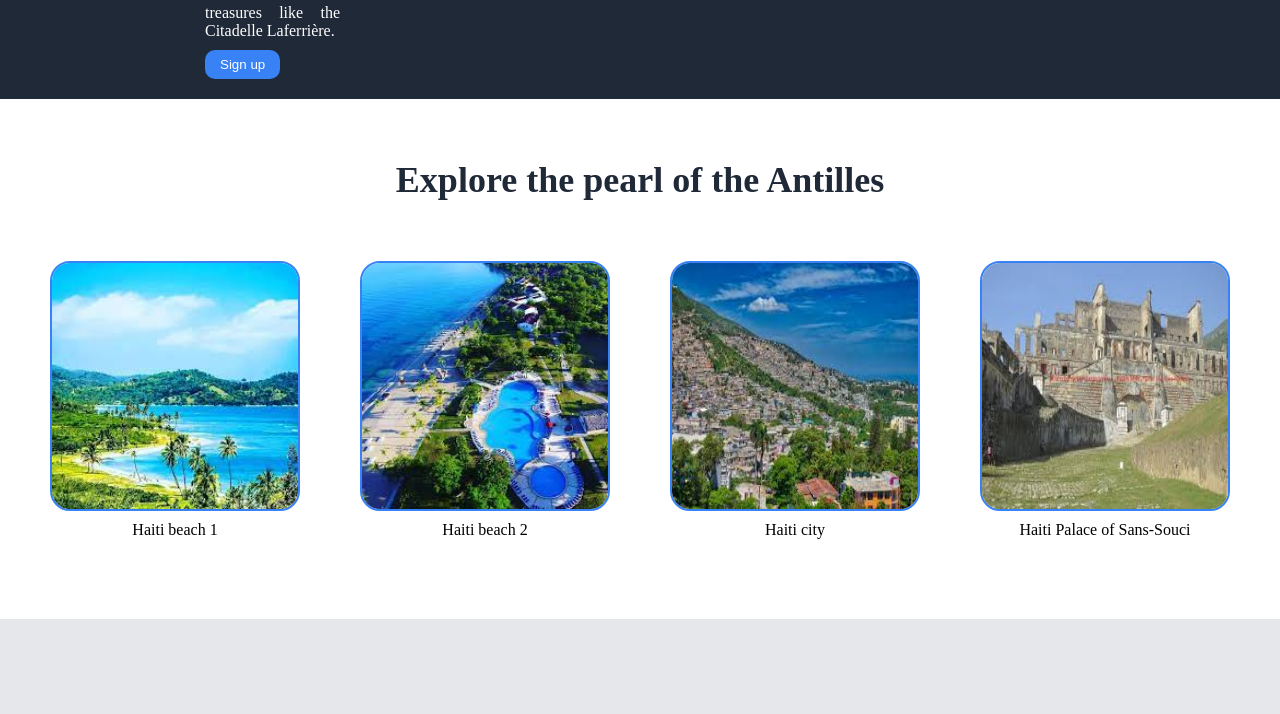
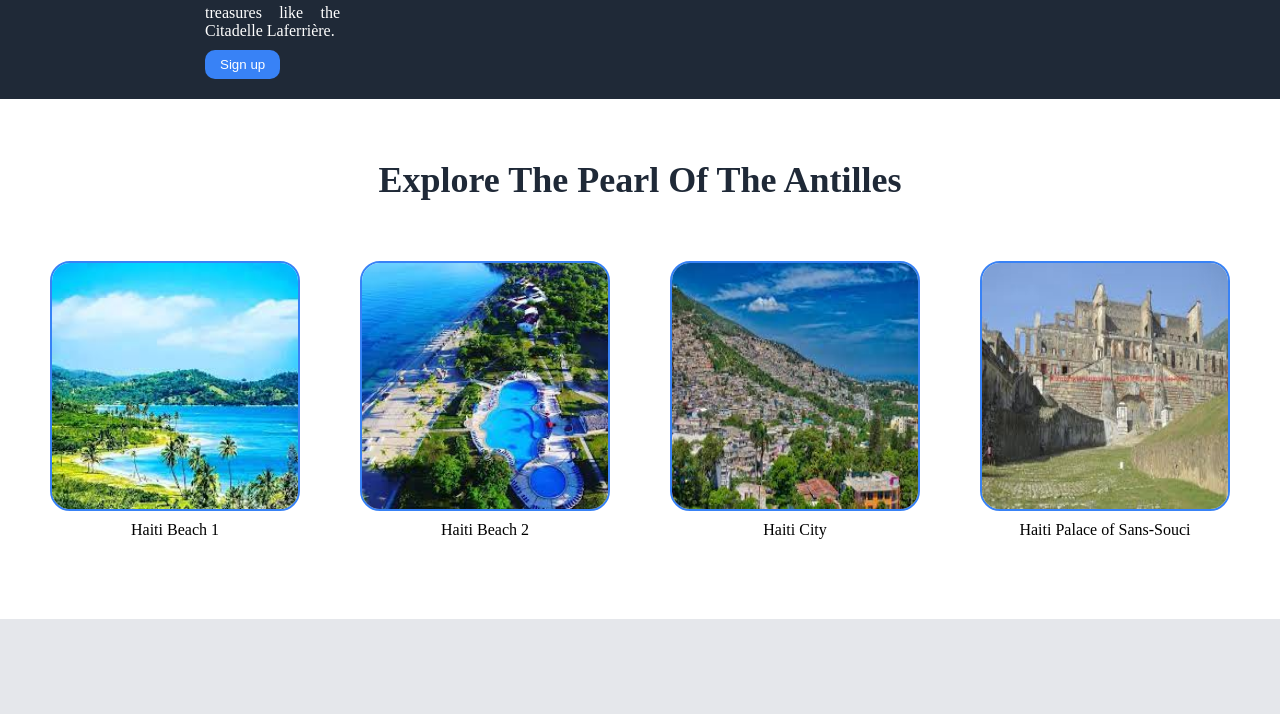
Before and after one commit to FalandyJEAN/ZileAyiti, a plain HTML site: page index.html in a window 1280 px wide. Shown: the part 527-1241 px from the top of the page. Drawn offline with Linux system fonts and the light colour scheme.

Commit message:
update text

```diff
--- a/index.html
+++ b/index.html
@@ -48,19 +48,19 @@
     </header>
     <!--Information section-->
     <div class="information">
-        <h1>Explore the pearl of the Antilles</h1>
+        <h1>Explore The Pearl Of The Antilles</h1>
         <div class="container">
             <div class="box">
                 <img src="IMAGES/téléchargement.jpeg" alt="">
-                <p>Haiti beach 1</p>
+                <p>Haiti Beach 1</p>
             </div>
             <div class="box">
                 <img src="IMAGES/téléchargement (1).jpeg" alt="">
-                <p>Haiti beach 2</p>
+                <p>Haiti Beach 2</p>
             </div>
             <div class="box">
                 <img src="IMAGES/téléchargement (2).jpeg" alt="">
-                <p>Haiti city</p>
+                <p>Haiti City</p>
             </div>
             <div class="box">
                 <img src="IMAGES/images.jpeg" alt="">
```
